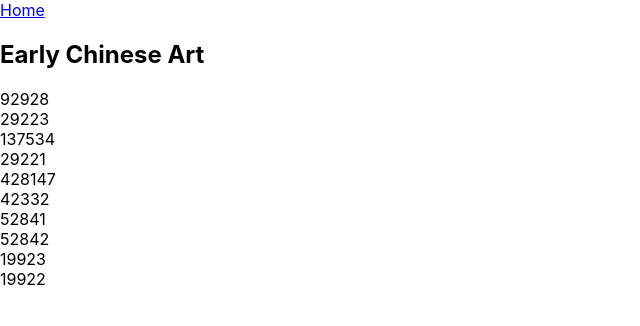
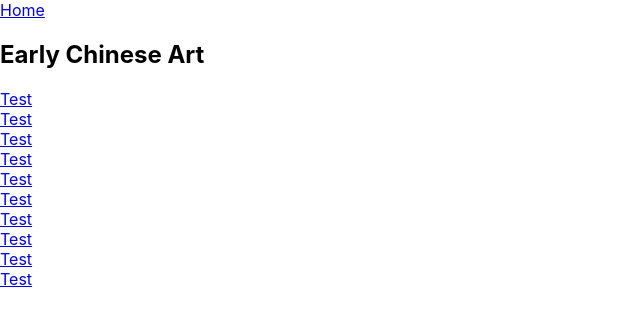
Before and after one commit to fiosman/art-museum, a React (Create React App) app: page /galleries/1600 in a window 1280 px wide. Shown: the top 326 px of the page, without its empty margins (0-640 px from the left). Built offline with nearby package versions, Linux system fonts and the light colour scheme.

Commit message:
Redirects each image to art detail page

```diff
--- a/src/components/ArtImageTile/index.js
+++ b/src/components/ArtImageTile/index.js
@@ -1,7 +1,16 @@
 import React from "react";
+import { Link } from "react-router-dom";
+import { useParams } from "react-router";
 
 const ArtImageTile = ({ art }) => {
-  return <div>{art.images[0].imageid}</div>;
+  const params = useParams();
+  return (
+    <div>
+      <Link to={`/galleries/${params.galleryId}/art/${art.imageid}`}>Test</Link>
+    </div>
+  );
+
+  // {art.images[0].imageid}</div>;
 };
 
 export default ArtImageTile;
--- a/src/components/GalleryView/index.js
+++ b/src/components/GalleryView/index.js
@@ -11,7 +11,7 @@ const GalleryView = ({ galleries }) => {
 
   const BuildArtImageTiles = () => {
     const currentGallery = galleries.find((gallery) => gallery.gallerynumber === params.galleryId);
-    return currentGallery.objects.map((works) => <ArtImageTile art={works} />);
+    return currentGallery.objects.map((artWork) => <ArtImageTile art={artWork.images[0]} />);
   };
 
   return (
```
